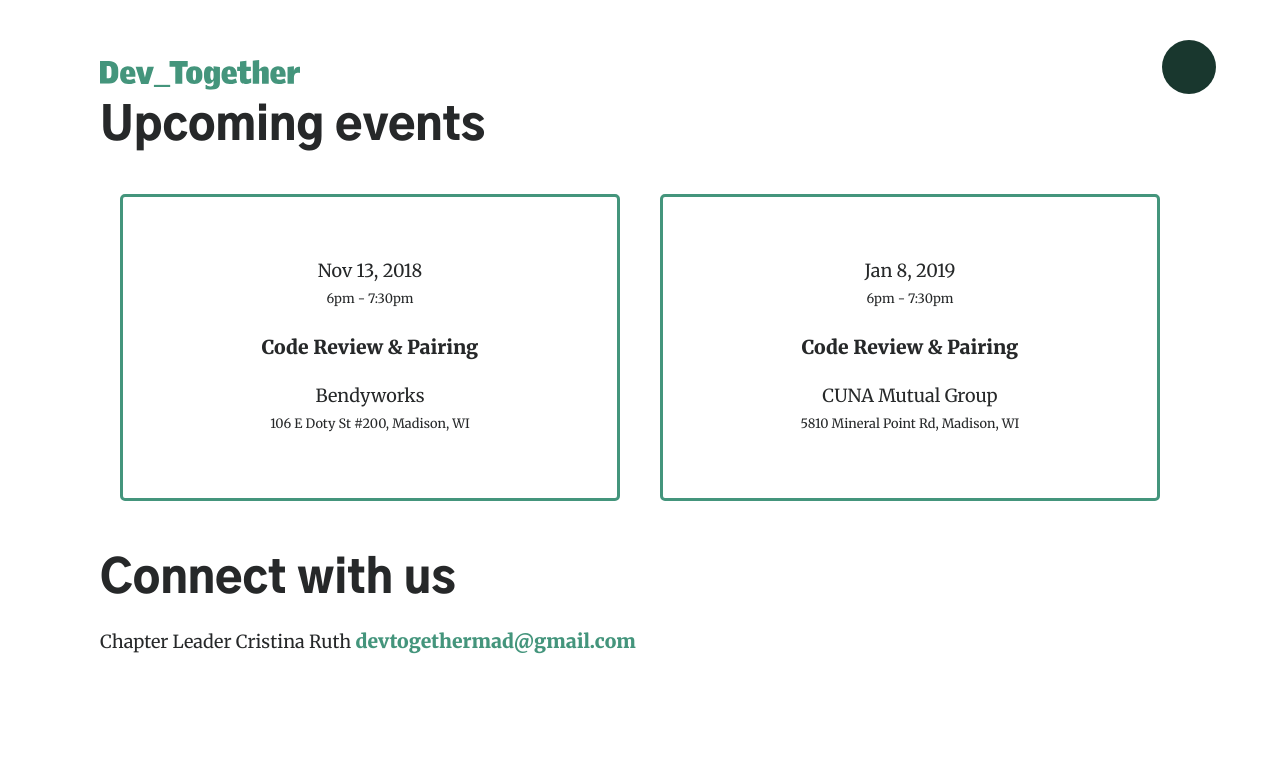
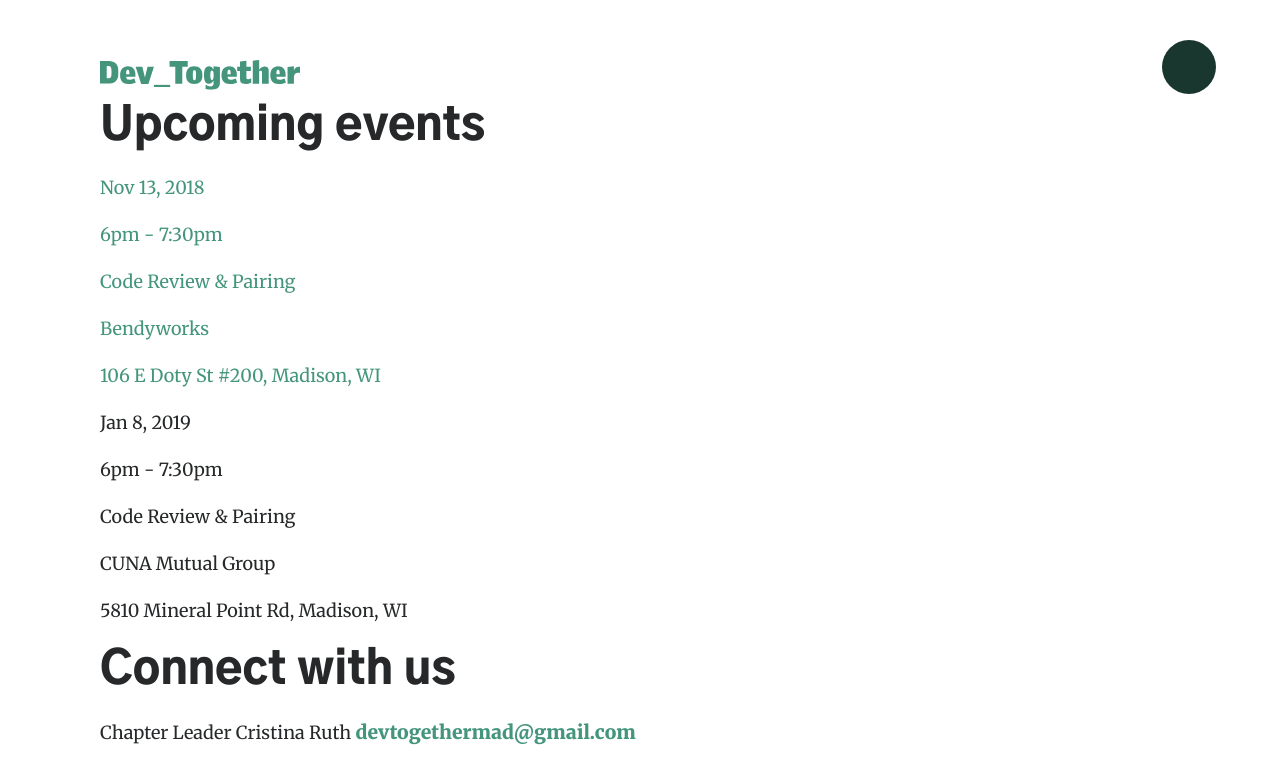
Before and after one commit to mercedesb/dev-together, a Jekyll site: the page built from docs/chapters/madison.html, in a window 1280 px wide. Shown: the top 784 px of the page. Built offline with Jekyll 4.4.1, drawn with Linux system fonts in a browser that asks for light colours; some web fonts are replaced.

Commit message:
first pass at chapters

```diff
--- a/docs/_sass/base/_base.scss
+++ b/docs/_sass/base/_base.scss
@@ -10,7 +10,6 @@
 @import "tables";
 @import "typography";
 @import "globals";
-@import "intro";
 @import "syntax-highlighting";
 
 @import "footer";
--- a/docs/_sass/base/_chapters.scss
+++ b/docs/_sass/base/_chapters.scss
@@ -1,126 +1,7 @@
-.Chapters {
-  display: flex;
-  flex-direction: column;
-  align-items: center;
-
-  @include media($min-desktop) {
-    flex-direction: row;
-    justify-content: space-around;
-    align-items: initial;
+a.Chapter {
+  color: $charcoal;
+  &:hover {
+    text-decoration: none;
+    color: $charcoal;
   }
 }
-
-.Chapter {
-  background-color: $green;
-  display: flex;
-  flex-direction: column;
-  color: $white;
-  padding: $base-spacing;
-  justify-content: center;
-  margin: $small-spacing 0;
-  width: 300px;
-  border-radius: $base-border-radius;
-
-  &:first-child {
-    margin-left: 0;
-  }
-  &:last-child {
-    margin-right: 0;
-  }
-
-  @include media($min-desktop) {
-    margin: $base-spacing $small-spacing;
-  }
-
-  &-name {
-    font-size: 1.5rem;
-    text-align: center;
-  }
-
-  &-location {
-    font-size: 1.2rem;
-    text-align: center;
-  }
-
-  &:hover {
-    color: $white;
-  }
-}
-
-.Events {
-  display: flex;
-  flex-direction: column;
-  align-items: center;
-  margin-bottom: 2rem;
-
-  @include media($min-desktop) {
-    flex-direction: row;
-    justify-content: space-around;
-    align-items: initial;
-  }
-}
-
-.Event {
-  display: flex;
-  flex: 1;
-  flex-direction: column;
-  padding: $base-spacing;
-  justify-content: center;
-  margin: $small-spacing 0;
-  border: 3px solid $green;
-  border-radius: $base-border-radius;
-
-  @include media($min-desktop) {
-    margin: $small-spacing;
-  }
-
-  &-date, &-time, &-sponsor, &-location {
-    text-align: center;
-    margin-bottom: 5px;
-    color: $charcoal;
-  }
-
-  &-time, &-location {
-    font-size: .8rem;
-  }
-
-  &-name {
-    font-size: 1.2rem;
-    text-align: center;
-    margin: $small-spacing 0;
-    color: $charcoal;
-    font-weight: $bold-font-weight;
-  }
-}
-
-.Connect {
-  display: flex;
-
-  &-item {
-    margin: $small-spacing;
-    width: 50%;
-  }
-}
-
-.SocialLinks {
-  // text-align: center;
-  margin-bottom: 2rem;
-
-  a:hover {
-    text-decoration: none;
-  }
-  svg {
-    margin: 0 $small-spacing;
-    height: 40px;
-    width: 40px;
-    fill: $dark-gray;
-  }
-
-  a:first-child svg {
-    margin: 0;
-  }
-}
-
-.CodeReview {
-  margin-bottom: 4rem;
-}
--- a/docs/_sass/base/_content.scss
+++ b/docs/_sass/base/_content.scss
@@ -18,6 +18,10 @@
   & + .Grid--noBorder {
     border-top: none;
     padding-top: 0;
+  }
+
+  & > .Grid {
+    padding-bottom: 0;
   }
 
   &--topSpacing {
--- a/docs/_sass/base/_grid-settings.scss
+++ /dev/null
@@ -1,14 +0,0 @@
-@import "neat-helpers"; // or "../neat/neat-helpers" when not in Rails
-
-// Neat Overrides
-// $column: 90px;
-// $gutter: 30px;
-// $grid-columns: 12;
-// $max-width: 1200px;
-
-// Neat Breakpoints
-$medium-screen: 600px;
-$large-screen: 900px;
-
-$medium-screen-up: new-breakpoint(min-width $medium-screen 4);
-$large-screen-up: new-breakpoint(min-width $large-screen 8);
--- a/docs/_sass/base/_home.scss
+++ b/docs/_sass/base/_home.scss
@@ -97,3 +97,16 @@
 .BlogDate {
   font-size: $small-font-size;
 }
+
+body.home-intro {
+  .intro {
+    display: flex;
+    height: 100%;
+  }
+
+  .menu-burger {
+    svg {
+      filter: drop-shadow( 0px 5px 10px $charcoal);
+    }
+  }
+}
--- a/docs/_sass/base/_intro.scss
+++ /dev/null
@@ -1,40 +0,0 @@
-body.home-intro {
-  .intro {
-    display: flex;
-    height: 100%;
-  }
-
-  .menu-burger {
-    svg {
-      filter: drop-shadow( 0px 5px 10px $charcoal);
-    }
-  }
-}
-
-.intro {
-  vertical-align: middle;
-  position: relative;
-  padding: 0 $base-spacing;
-  text-align: center;
-  color: $light-gray;
-  background: $deep-green;
-  overflow: hidden;
-}
-
-.intro-in {
-  z-index: 2;
-  position: relative;
-  text-align: center;
-  display: inline-block;
-  max-width: $desktop-text-width;
-  margin: auto;
-  padding: 4em 0em;
-
-  @include media($min-tablet) {
-    padding: 6em 0;
-  }
-
-  @include media($min-tablet-large) {
-    padding: 9em 0;
-  }
-}
```
Also changed, not shown: docs/chapters/index.html (+20 -18 lines).
